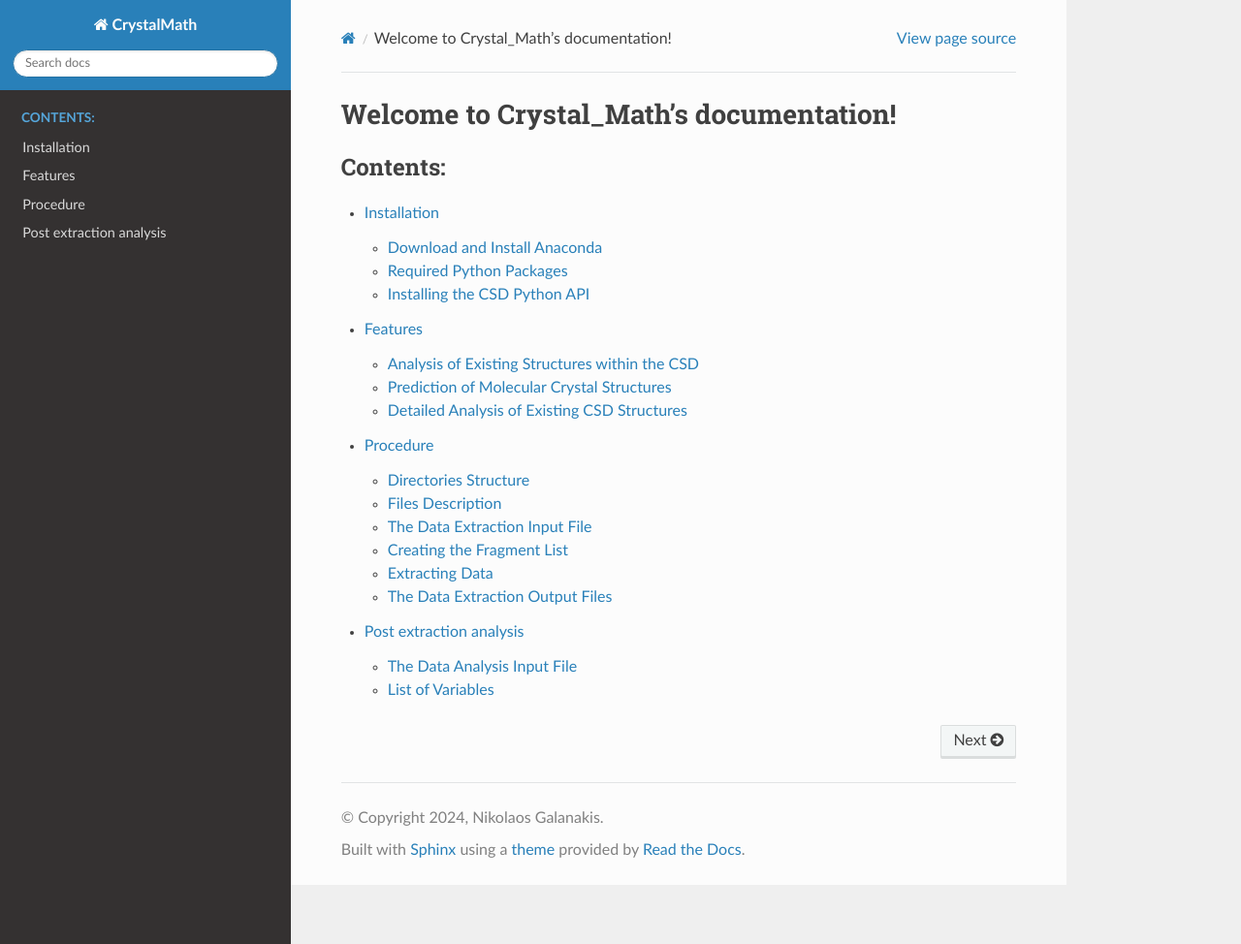
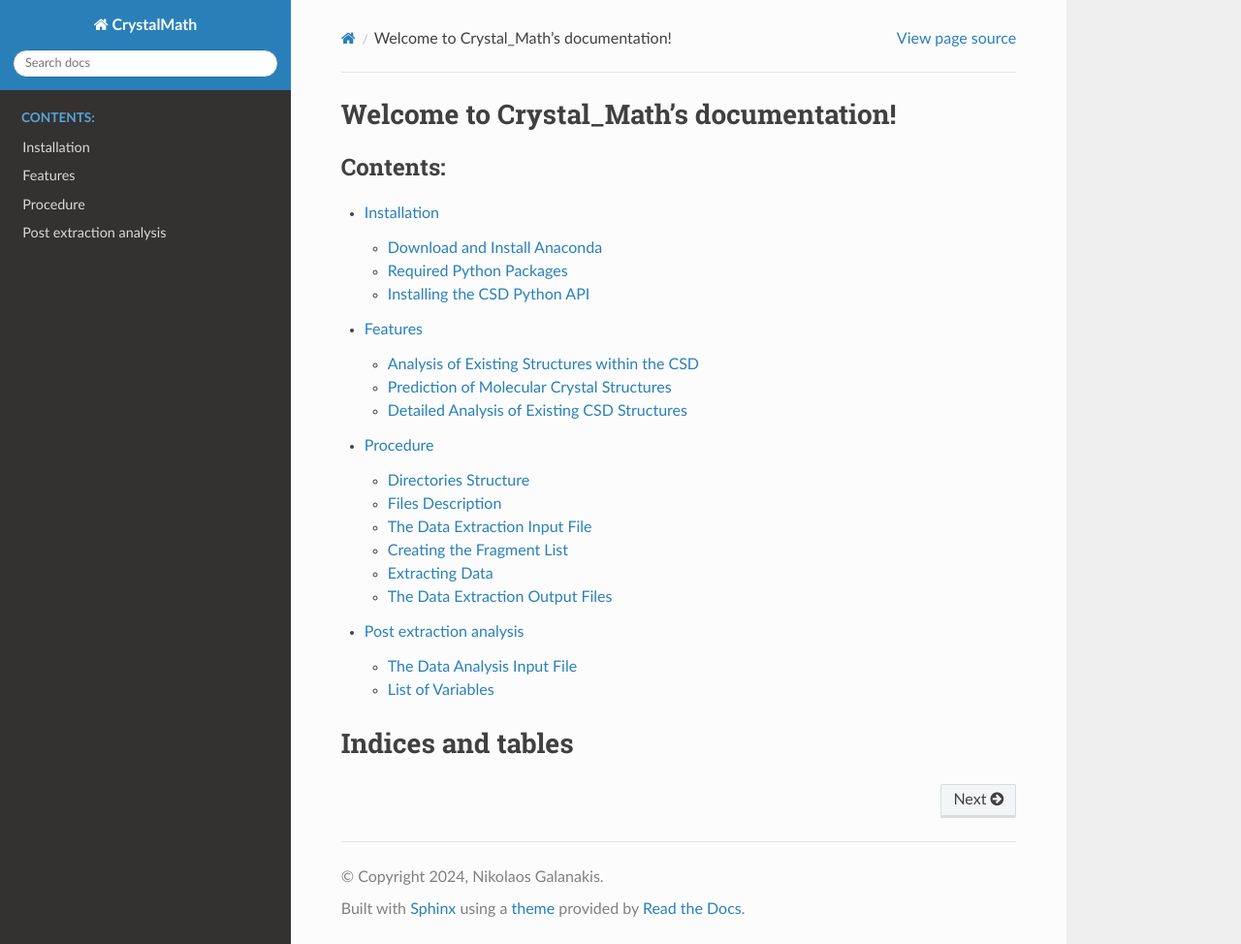
Before and after one commit to nigalanakis/Crystal_Math, a Sphinx documentation site: the page built from docs/source/index.rst, in a window 1280 px wide and 974 px high. Shown: the whole window at 97% size. Built offline with Sphinx 7.4.7 and the Read the Docs theme 2.0.0, drawn with Linux system fonts in a browser that asks for light colours.

Commit message:
Update index.rst

```diff
--- a/docs/source/index.rst
+++ b/docs/source/index.rst
@@ -14,3 +14,7 @@
    features
    procedure
    analysis
+
+
+Indices and tables
+==================
```
